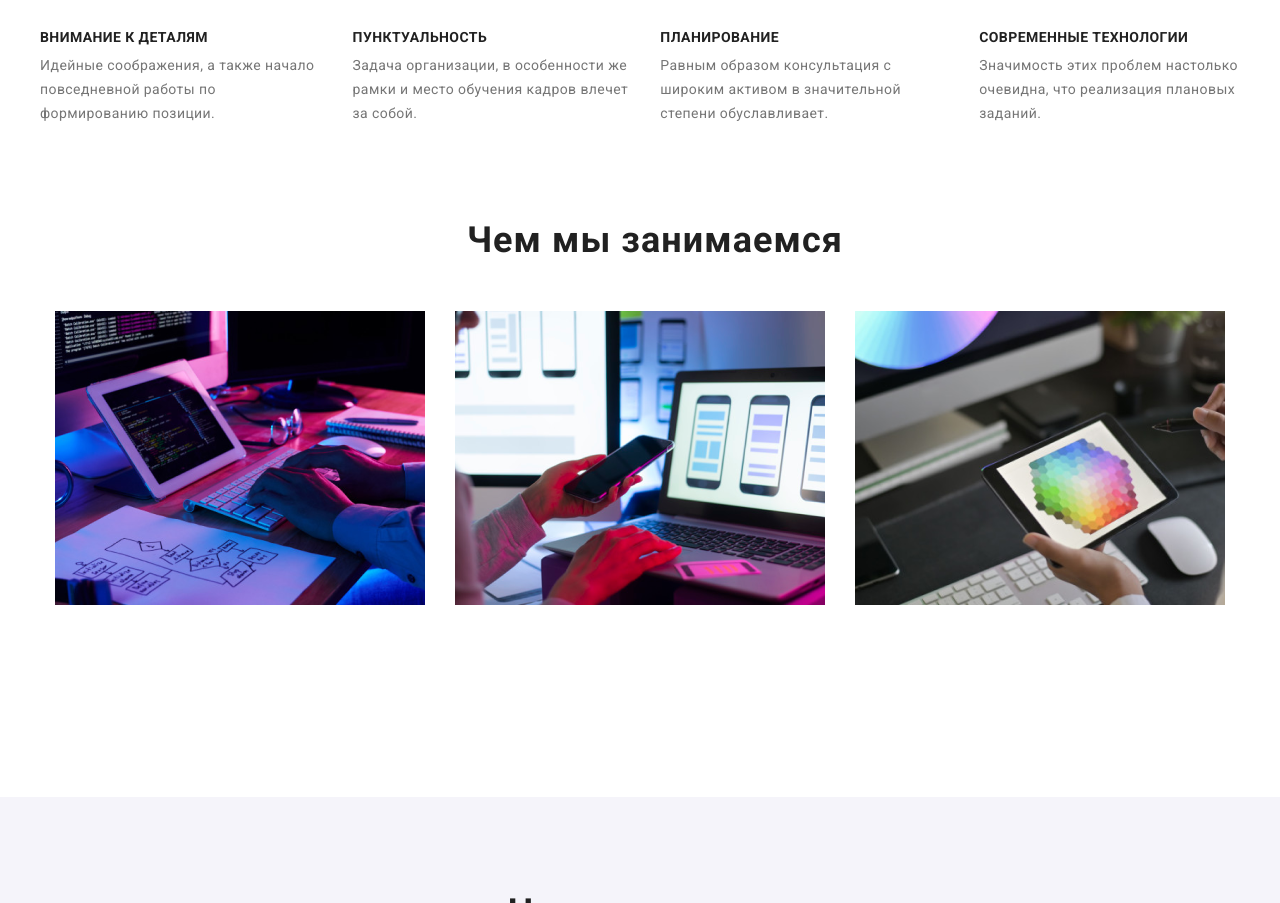
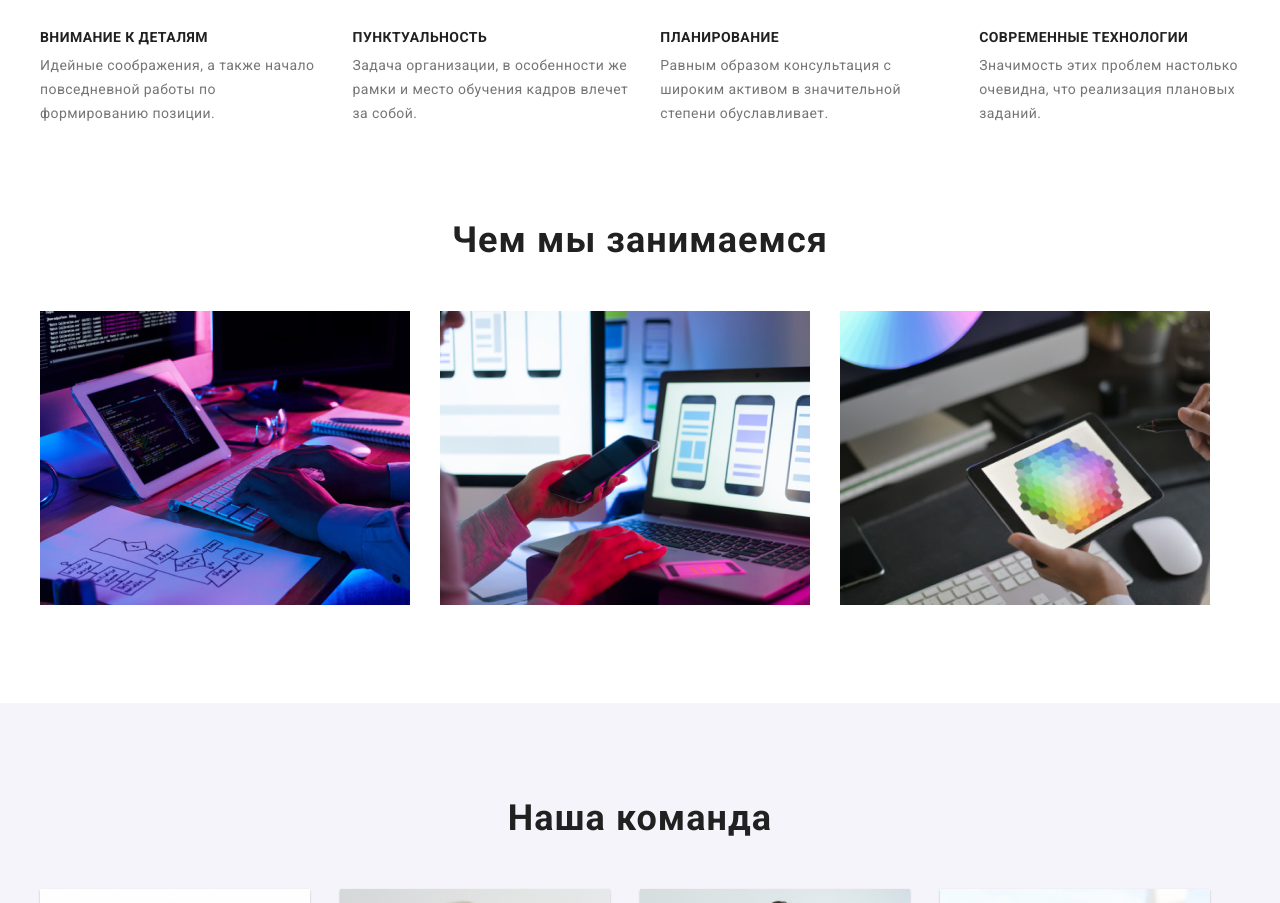
Before and after one commit to Den1sKruglov/goit-markup-hw-03, a plain HTML site: page index.html in a window 1280 px wide. Shown: the part 760-1663 px from the top of the page. Drawn offline with Linux system fonts and the light colour scheme.

Commit message:
Модуль №3 доработал
исправил (убрал лишние кавычки и переместил секции)
еще увидел один момент с padding который исправил

```diff
--- a/css/styles.css
+++ b/css/styles.css
@@ -1,7 +1,6 @@
 /*!Обнуление*/
 * {
    margin: 0;
-
 }
 
 ul {
@@ -54,6 +53,7 @@ body {
 }
 
 /*!---HEADER*/
+
 .hdr {
    display: flex;
    align-items: center;
@@ -268,6 +268,10 @@ body {
    padding: 94px 0;
 }
 
+.img-section {
+   padding-top: 94px;
+}
+
 .list {
    display: flex;
    font-weight: 700;
@@ -334,7 +338,6 @@ body {
    background: #FFFFFF;
    box-shadow: 0px 1px 3px rgba(0, 0, 0, 0.12), 0px 1px 1px rgba(0, 0, 0, 0.14), 0px 2px 1px rgba(0, 0, 0, 0.2);
    border-radius: 0px 0px 4px 4px;
-
 }
 
 .comand-title {
@@ -343,7 +346,6 @@ body {
    line-height: 42px;
    text-align: center;
    letter-spacing: 0.03em;
-
    padding-bottom: 50px;
 }
 
--- a/index.html
+++ b/index.html
@@ -72,29 +72,29 @@
                   <p class="removal-title">Значимость этих проблем настолько очевидна, что реализация плановых заданий.</p>
                </li>
             </ul>
-      <section class="section">
-         <div class="container">
+         </div>
+            <section class="img-section">
+               <div class="container">
                   <h2 class="acquaintance-title">Чем мы занимаемся</h2>
                   <ul class="list-acquaintance">
                      <li class="acquaintance-item">
-                        <a href=""">
+                        <a href="">
                            <img src=" ./images/icon.png" alt="Рабочий процесс">
                         </a>
                      </li>
                      <li class="acquaintance-item">
-                        <a href=""">
+                        <a href="">
                            <img src=" ./images/icon2.png" alt="Рабочий процесс">
                         </a>
                      </li>
                      <li class="acquaintance-item">
-                        <a href=""">
+                        <a href="">
                            <img src=" ./images/icon3.png" alt="Рабочий процесс">
                         </a>
                      </li>
                   </ul>
-         </div>
-      </section>
-         </div>
+               </div>
+            </section>
       </section>
       <section class="comand">
       <div class="container">
```
Also changed, not shown: portfolio.html (indentation only).
